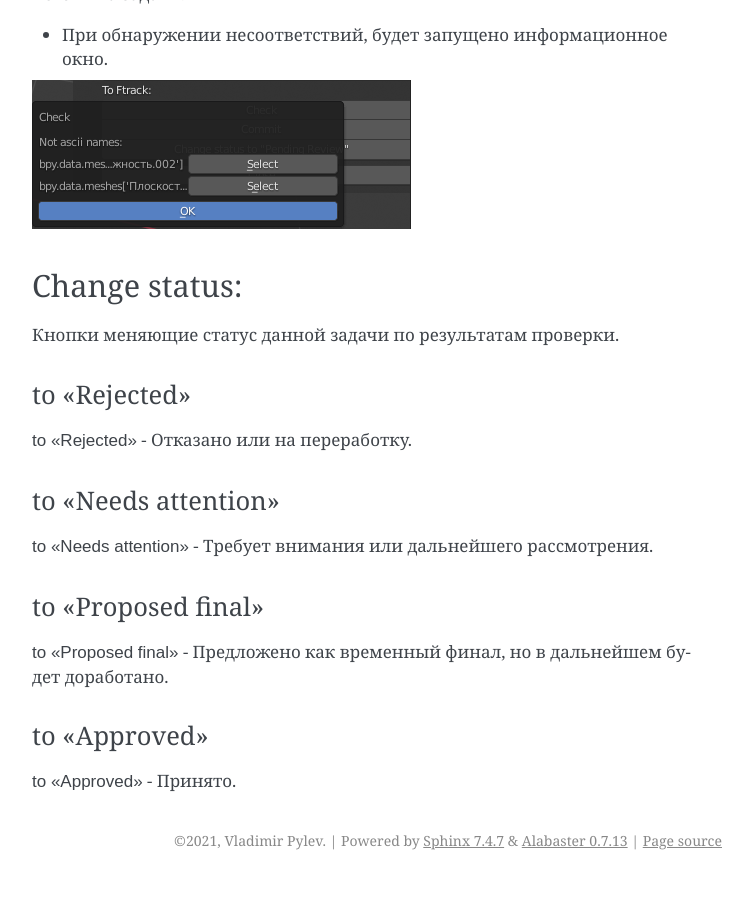
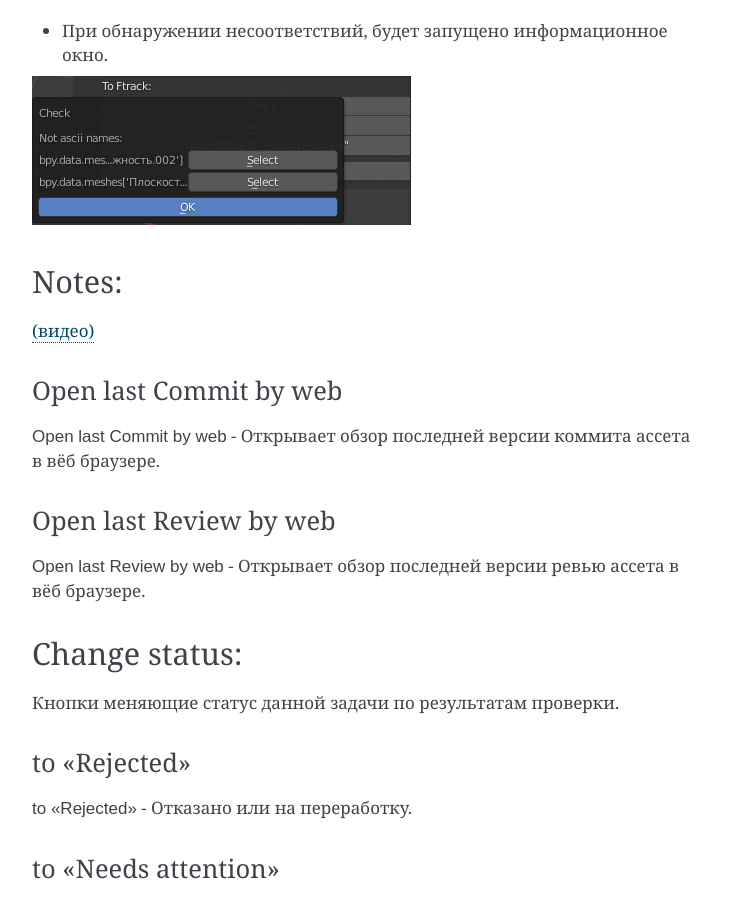
Before and after one commit to volodya-renderberg/ftrack-b3d-connect-manual, a Sphinx documentation site: the page built from docs/source/manual/check_panel.rst, in a window 1280 px wide and 900 px high, scrolled down 1781 px. Shown: the whole window, without its empty margins (388-1141 px from the left). Built offline with Sphinx 7.4.7, drawn with Linux system fonts in a browser that asks for light colours; some of the changed text lies outside the part shown.

Commit message:
added Notes:

```diff
--- a/docs/source/manual/check_panel.rst
+++ b/docs/source/manual/check_panel.rst
@@ -70,6 +70,31 @@ Check
 .. image:: ../_static/images/check_window.png
 
 
+
+.. _check_panel_notes:
+
+Notes:
+------
+
+`(видео) <https://disk.yandex.ru/i/MtyEkV2XoRr3VQ>`_
+
+
+.. _check_panel_open_last_commit_by_web:
+
+Open last Commit by web
+~~~~~~~~~~~~~~~~~~~~~~~
+
+:guilabel:`Open last Commit by web` - Открывает обзор последней версии коммита ассета в вёб браузере.
+
+
+.. _check_panel_open_last_review_by_web:
+
+Open last Review by web
+~~~~~~~~~~~~~~~~~~~~~~~
+
+:guilabel:`Open last Review by web` - Открывает обзор последней версии ревью ассета в вёб браузере.
+
+
 .. _check_panel_change_status:
 
 Change status:
```
Also changed, not shown: docs/source/manual/work_panel.rst (+25 -0 lines), docs/source/_static/images/check_panel.png, docs/source/_static/images/working_panel.png.
